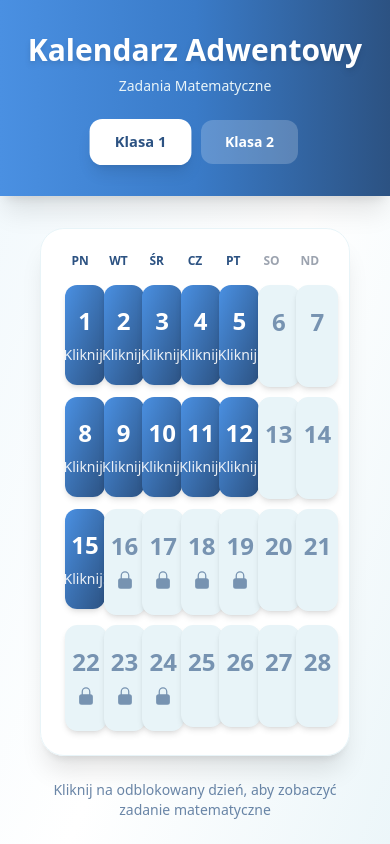
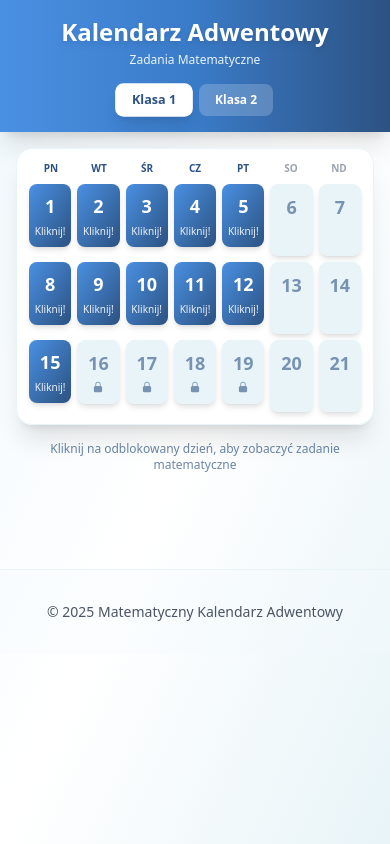
Before and after one commit to wooodiest/kalendarzAdwentowy, a React (Vite) app: page /klasa1 in a window 390 px wide. Shown: the top 844 px of the page. Built offline with nearby package versions, Linux system fonts and the light colour scheme.

Commit message:
zmniejszono dni do 21 i poprawiono widok mobilny

```diff
--- a/index.html
+++ b/index.html
@@ -3,7 +3,7 @@
   <head>
     <meta charset="UTF-8" />
     <link rel="icon" type="image/svg+xml" href="/vite.svg" />
-    <meta name="viewport" content="width=device-width, initial-scale=1.0" />
+    <meta name="viewport" content="width=device-width, initial-scale=1.0, maximum-scale=5.0, user-scalable=yes" />
     <title>Kalendarz Adwentowy - Zadania Matematyczne</title>
   </head>
   <body>
--- a/src/components/CalendarView.jsx
+++ b/src/components/CalendarView.jsx
@@ -23,10 +23,10 @@ export default function CalendarView({ classId, tasks }) {
   const startOfDecember = new Date(calendarYear, 11, 1);
   const firstDayIndex   = (startOfDecember.getDay() + 6) % 7; // 0 = Monday, 6 = Sunday
 
-  // 4 tygodnie (4 x 7 = 28) – od 1 do 28 grudnia
-  const weeks = Array.from({ length: 4 }, () => Array(7).fill(null));
+  // 3 tygodnie (3 x 7 = 28) – od 1 do 21 grudnia
+  const weeks = Array.from({ length: 3 }, () => Array(7).fill(null));
 
-  for (let day = 1; day <= 28; day += 1) {
+  for (let day = 1; day <= 21; day += 1) {
     const positionIndex = firstDayIndex + (day - 1);
     const weekIndex     = Math.floor(positionIndex / 7);
     const dayIndex      = positionIndex % 7;
@@ -37,9 +37,9 @@ export default function CalendarView({ classId, tasks }) {
   }
 
   return (
-    <div className="w-full max-w-5xl mx-auto px-6 sm:px-8 pt-4 sm:pt-6 pb-6 sm:pb-8">
-      <div className="w-full bg-white/95 rounded-3xl shadow-xl p-6 sm:p-8 backdrop-blur-sm border border-winter-light">
-        <div className="grid grid-cols-7 gap-2 sm:gap-3 mb-4 text-xs sm:text-sm font-semibold text-center">
+    <div className="w-full max-w-5xl mx-auto px-2 sm:px-4 md:px-6 lg:px-8 pt-2 sm:pt-4 md:pt-6 pb-4 sm:pb-6 md:pb-8">
+      <div className="w-full bg-white/95 rounded-2xl sm:rounded-3xl shadow-xl p-3 sm:p-4 md:p-6 lg:p-8 backdrop-blur-sm border border-winter-light">
+        <div className="grid grid-cols-7 gap-1 sm:gap-2 md:gap-3 mb-2 sm:mb-3 md:mb-4 text-[10px] sm:text-xs md:text-sm font-semibold text-center">
           <div className="uppercase text-winter-dark">Pn</div>
           <div className="uppercase text-winter-dark">Wt</div>
           <div className="uppercase text-winter-dark">Śr</div>
@@ -49,7 +49,7 @@ export default function CalendarView({ classId, tasks }) {
           <div className="uppercase text-gray-400">Nd</div>
         </div>
 
-        <div className="grid grid-cols-7 gap-2.5 sm:gap-3.5">
+        <div className="grid grid-cols-7 gap-1.5 sm:gap-2 md:gap-2.5 lg:gap-3.5">
           {weeks.map((week, wIndex) =>
             week.map((day, dIndex) => {
               const isWeekendCol = dIndex >= 5; // So, Nd
@@ -81,8 +81,8 @@ export default function CalendarView({ classId, tasks }) {
         </div>
       </div>
 
-      <div className="mt-6 sm:mt-8 mb-4 text-center">
-        <p className="text-winter-dark/70 text-sm sm:text-base">
+      <div className="mt-4 sm:mt-6 md:mt-8 mb-2 sm:mb-4 text-center px-2">
+        <p className="text-winter-dark/70 text-xs sm:text-sm md:text-base">
           Kliknij na odblokowany dzień, aby zobaczyć zadanie matematyczne
         </p>
       </div>
--- a/src/components/ClassSelector.jsx
+++ b/src/components/ClassSelector.jsx
@@ -15,7 +15,7 @@ export default function ClassSelector() {
   ];
 
   return (
-    <div className="flex gap-3 sm:gap-4 justify-center items-center">
+    <div className="flex gap-2 sm:gap-3 md:gap-4 justify-center items-center">
       {classes.map((cls) => {
         const isActive = currentClass === cls.id;
         return (
@@ -23,12 +23,13 @@ export default function ClassSelector() {
             key={cls.id}
             onClick={() => handleClassChange(cls.id)}
             className={`
-              px-6 sm:px-8 py-3 sm:py-3.5 rounded-xl font-semibold text-sm sm:text-base
-              transition-all duration-300 transform
+              px-4 sm:px-6 md:px-8 py-2 sm:py-2.5 md:py-3 rounded-lg sm:rounded-xl font-semibold
+              text-xs sm:text-sm md:text-base
+              transition-all duration-300 transform active:scale-95
               ${
                 isActive
-                  ? 'bg-white text-winter-dark shadow-lg scale-105 hover:scale-110'
-                  : 'bg-white/20 text-white hover:bg-white/30 hover:scale-105'
+                  ? 'bg-white text-winter-dark shadow-lg scale-105 sm:hover:scale-110'
+                  : 'bg-white/20 text-white sm:hover:bg-white/30 sm:hover:scale-105'
               }
             `}
           >
--- a/src/components/DayModal.jsx
+++ b/src/components/DayModal.jsx
@@ -27,48 +27,48 @@ export default function DayModal({ show, onClose, task, day, classId }) {
 
   return (
     <div
-      className="fixed inset-0 z-50 flex items-center justify-center bg-winter-dark/70 backdrop-blur-sm px-2 sm:px-4"
+      className="fixed inset-0 z-50 flex items-center justify-center bg-winter-dark/70 backdrop-blur-sm px-1 sm:px-2 md:px-4"
       onClick={onClose}
     >
       <div
-        className="inline-block bg-white rounded-xl shadow-2xl overflow-hidden max-w-4xl border border-winter-light"
+        className="inline-block bg-white rounded-lg sm:rounded-xl shadow-2xl overflow-hidden w-full max-w-[95vw] sm:max-w-2xl md:max-w-4xl border border-winter-light"
         onClick={(e) => e.stopPropagation()}
       >
-        <div className="bg-gradient-to-r from-winter-blue to-winter-dark text-white px-4 sm:px-2 py-3 sm:py-2 flex items-center justify-between">
-          <span className="text-xl font-bold">
+        <div className="bg-gradient-to-r from-winter-blue to-winter-dark text-white px-3 sm:px-4 md:px-6 py-2 sm:py-2.5 md:py-3 flex items-center justify-between gap-2">
+          <span className="text-base sm:text-lg md:text-xl font-bold truncate pr-2">
             {task.title}
           </span>
           <button
             onClick={onClose}
-            className="text-white/80 hover:text-white w-10 h-10 hover:bg-white/10 rounded transition-colors flex items-center justify-center shrink-0"
+            className="text-white/80 hover:text-white active:text-white w-8 h-8 sm:w-9 sm:h-9 md:w-10 md:h-10 hover:bg-white/10 active:bg-white/20 rounded transition-colors flex items-center justify-center shrink-0"
             aria-label="Zamknij"
           >
-            <XMarkIcon className="w-6 h-6" />
+            <XMarkIcon className="w-5 h-5 sm:w-5 sm:h-5 md:w-6 md:h-6" />
           </button>
         </div>
-        <div className="bg-white p-3 sm:p-4">
-          <div className="flex justify-center min-h-[200px] items-center">
+        <div className="bg-white p-2 sm:p-3 md:p-4">
+          <div className="flex justify-center min-h-[150px] sm:min-h-[200px] md:min-h-[250px] items-center">
             {imageLoading ? (
-              <div className="px-6 py-10 text-center text-gray-400">
-                <p className="font-medium">Ładowanie obrazka...</p>
+              <div className="px-4 sm:px-6 py-6 sm:py-10 text-center text-gray-400">
+                <p className="font-medium text-sm sm:text-base">Ładowanie obrazka...</p>
               </div>
             ) : imageUrl ? (
               <img
                 src={imageUrl}
                 alt={`Zadanie dla dnia ${day}`}
-                className="max-h-[80vh] max-w-full object-contain rounded-lg shadow-lg bg-white"
+                className="max-h-[70vh] sm:max-h-[75vh] md:max-h-[80vh] max-w-full object-contain rounded-lg shadow-lg bg-white"
                 onError={() => {
                   setImageUrl(null);
                   setImageLoading(false);
                 }}
               />
             ) : (
-              <div className="px-6 py-10 text-center text-gray-600">
-                <p className="font-semibold mb-2">
+              <div className="px-4 sm:px-6 py-6 sm:py-10 text-center text-gray-600">
+                <p className="font-semibold mb-2 text-sm sm:text-base">
                   Brak obrazka z zadaniem dla tego dnia.
                 </p>
-                <p className="text-sm text-gray-500">
-                  Upewnij się, że w folderze <code>public/data/{classId}</code> istnieje plik <code>{day}.png</code> lub <code>{day}.jpg</code>.
+                <p className="text-xs sm:text-sm text-gray-500 px-2">
+                  Upewnij się, że w folderze <code className="text-xs">public/data/{classId}</code> istnieje plik <code className="text-xs">{day}.png</code> lub <code className="text-xs">{day}.jpg</code>.
                 </p>
               </div>
             )}
--- a/src/components/DayTile.jsx
+++ b/src/components/DayTile.jsx
@@ -2,7 +2,7 @@ import { LockClosedIcon } from '@heroicons/react/24/solid';
 
 export default function DayTile({ day, onClick, isUnlocked: unlocked, isWeekend = false }) {
   const baseClasses =
-    'relative aspect-square rounded-xl shadow-md transition-all duration-300 flex flex-col items-center justify-center p-5 sm:p-6';
+    'relative aspect-square rounded-lg sm:rounded-xl shadow-md transition-all duration-300 flex flex-col items-center justify-center p-2 sm:p-3 md:p-4 lg:p-5';
 
   const unlockedClasses = unlocked
     ? 'bg-gradient-to-br from-winter-blue to-winter-dark text-white cursor-pointer hover:scale-105 hover:shadow-xl transform hover:from-winter-blue-light hover:to-winter-blue-dark'
@@ -25,20 +25,20 @@ export default function DayTile({ day, onClick, isUnlocked: unlocked, isWeekend
     >
       {day && (
         <>
-          <div className="text-2xl sm:text-3xl font-bold mb-1">{day}</div>
+          <div className="text-lg sm:text-xl md:text-2xl lg:text-3xl font-bold mb-0.5 sm:mb-1">{day}</div>
           {isWeekend && (
             <div className="text-sm mt-1 opacity-0 select-none">
               placeholder
             </div>
           )}
           {!isWeekend && !unlocked && (
-            <div className="flex flex-col items-center mt-1">
-              <LockClosedIcon className="w-5 h-5 mb-1" />
+            <div className="flex flex-col items-center mt-0.5 sm:mt-1">
+              <LockClosedIcon className="w-3 h-3 sm:w-4 sm:h-4 md:w-5 md:h-5 mb-0.5 sm:mb-1" />
               <span className="text-xs"></span>
             </div>
           )}
           {!isWeekend && unlocked && (
-            <div className="text-sm mt-1 opacity-90">Kliknij!</div>
+            <div className="text-[10px] sm:text-xs md:text-sm mt-0.5 sm:mt-1 opacity-90">Kliknij!</div>
           )}
         </>
       )}
--- a/src/components/Layout.jsx
+++ b/src/components/Layout.jsx
@@ -4,12 +4,12 @@ export default function Layout({ children }) {
   return (
     <div className="min-h-screen bg-gradient-to-br from-winter-light-soft via-white to-winter-light">
       <header className="bg-gradient-to-r from-winter-blue via-winter-blue-dark to-winter-dark text-white shadow-xl">
-        <div className="container mx-auto px-4 py-8 sm:py-10">
-          <div className="text-center mb-6">
-            <h1 className="text-3xl sm:text-4xl md:text-5xl font-bold mb-2 drop-shadow-md">
+        <div className="container mx-auto px-3 sm:px-4 py-4 sm:py-6 md:py-8 lg:py-10">
+          <div className="text-center mb-4 sm:mb-6">
+            <h1 className="text-2xl sm:text-3xl md:text-4xl lg:text-5xl font-bold mb-1 sm:mb-2 drop-shadow-md">
               Kalendarz Adwentowy
             </h1>
-            <p className="text-winter-light text-sm sm:text-base md:text-lg font-medium">
+            <p className="text-winter-light text-xs sm:text-sm md:text-base lg:text-lg font-medium">
               Zadania Matematyczne
             </p>
           </div>
@@ -17,7 +17,7 @@ export default function Layout({ children }) {
         </div>
       </header>
 
-      <main className="container mx-auto px-4 py-4 sm:py-6">
+      <main className="container mx-auto px-2 sm:px-4 py-2 sm:py-4 md:py-6">
         {children}
       </main>
 
--- a/src/utils/imageRegistry.js
+++ b/src/utils/imageRegistry.js
@@ -1,9 +1,5 @@
 const extensions = ["png", "jpg", "jpeg"];
 
-/**
- * Sprawdza czy obrazek istnieje używając obiektu Image()
- * To działa lepiej w produkcji niż fetch HEAD
- */
 function checkImageExists(url) {
   return new Promise((resolve) => {
     const img = new Image();
```
